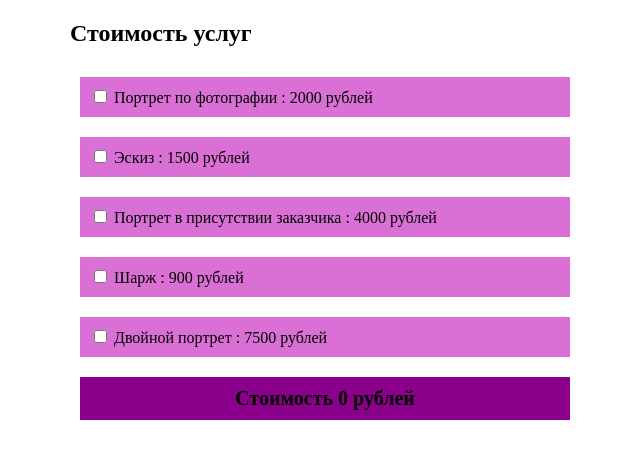
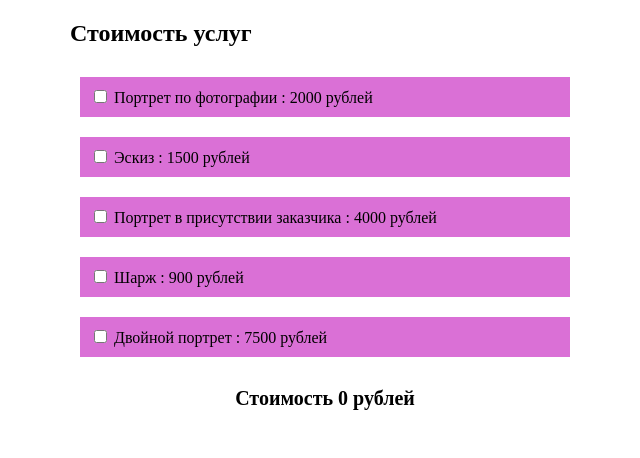
Before and after one commit to ekaterina-bobrova/itmo, a plain HTML site: page vue homework 4/1/index.html in a window 1280 px wide. Shown: the whole page, without its empty margins (220-860 px from the left). Drawn offline with nearby package versions, Linux system fonts and the light colour scheme.

Commit message:
Update style.css

```diff
--- a/vue homework 4/1/style.css
+++ b/vue homework 4/1/style.css
@@ -19,7 +19,6 @@ label{
     padding: 10px;
 }
 label:hover{
-
     border:1px solid#D8BFD8;
     cursor: pointer;
 }
@@ -30,5 +29,4 @@ label:hover{
     font-size: 20px;
     font-weight: 600;
     width: 70%;
-    background-color: #8B008B;
 }
```
